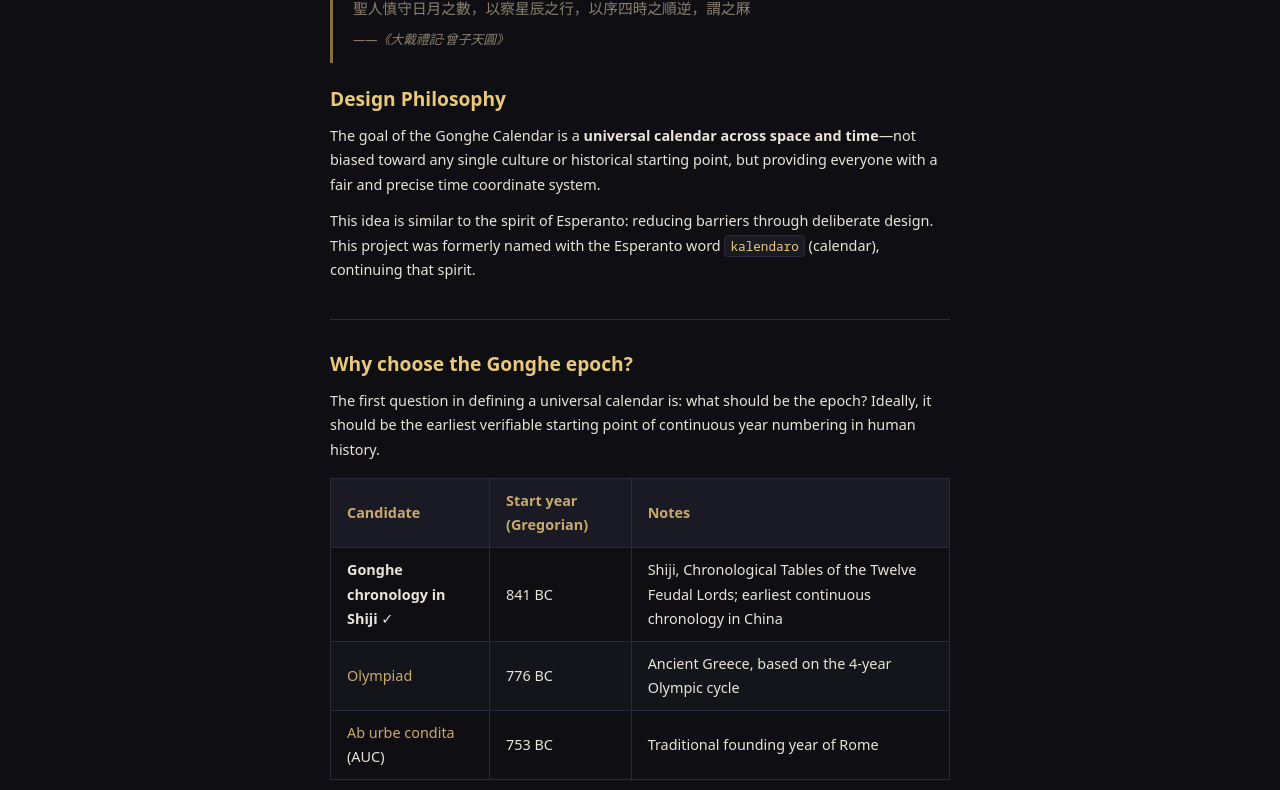
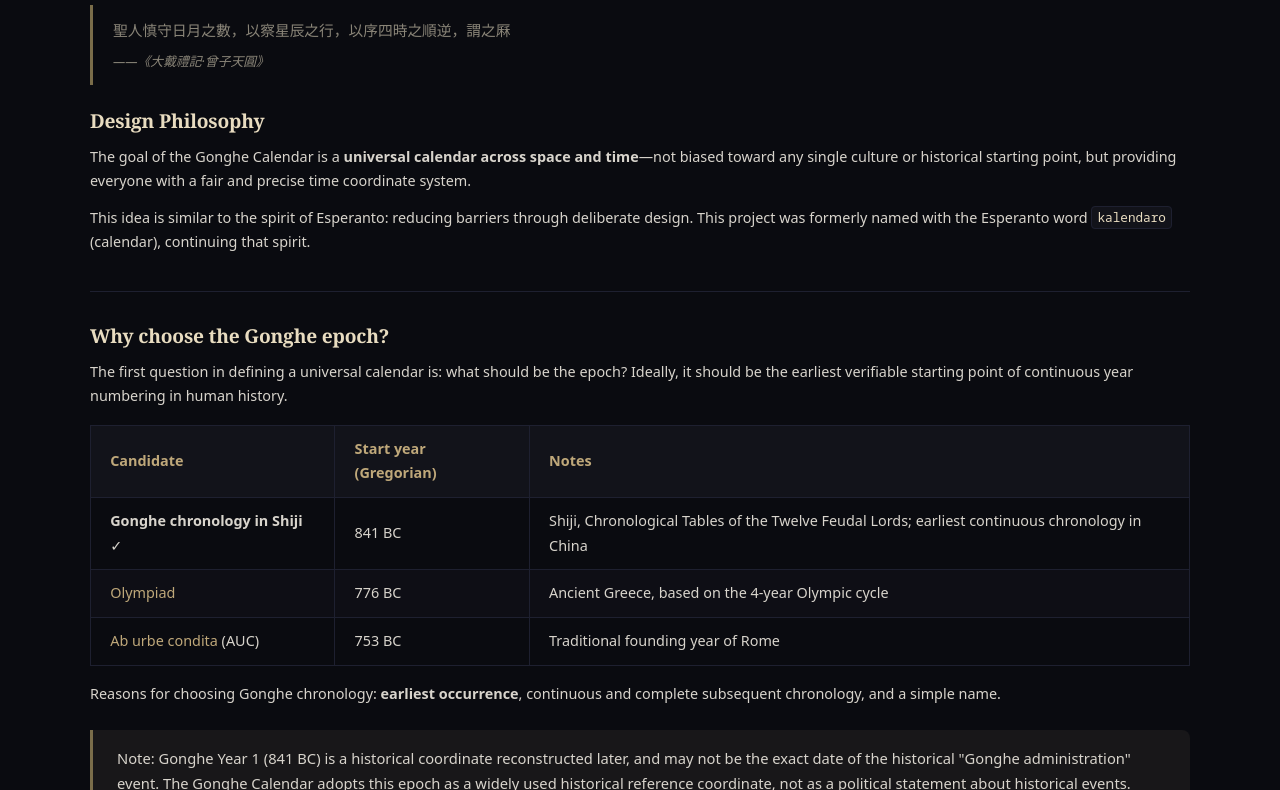
Before and after one commit to tzengyuxio/gongheli, an Astro site in the folder web/: page /gongheli/about in a window 1280 px wide. Shown: the part 186-976 px from the top of the page. Built offline with nearby package versions, Linux system fonts and the light colour scheme; Astro itself is replaced by a stand-in of ours.

Commit message:
style: update design tokens and global styles for Observatory theme

```diff
--- a/web/src/styles/global.css
+++ b/web/src/styles/global.css
@@ -5,16 +5,42 @@
 
 /* --- Design tokens --- */
 :root {
-  --color-bg: #0f0f13;
-  --color-surface: #1a1a24;
-  --color-border: #2a2a38;
-  --color-text: #e8e4d9;
-  --color-muted: #8a8070;
-  --color-accent: #c8a96e;
-  --color-accent-dim: #8a7040;
-  --color-highlight: #e8c87a;
-  --font-sans: 'Noto Sans TC', 'PingFang TC', 'Microsoft JhengHei', system-ui, sans-serif;
-  --font-mono: 'Noto Sans Mono', 'Courier New', monospace;
+  /* Backgrounds */
+  --color-bg: #0a0b10;
+  --color-surface: #12131a;
+  --color-surface-raised: #1a1b24;
+
+  /* Borders */
+  --color-border: #1e2030;
+  --color-border-accent: rgba(180, 160, 120, 0.2);
+
+  /* Text */
+  --color-text: #d8d4cc;
+  --color-text-secondary: #8a8578;
+  --color-text-dim: #5a5650;
+
+  /* Backward-compat alias */
+  --color-muted: #8a8578;
+
+  /* Accent — shifted from warm gold to cooler champagne/brass */
+  --color-accent: #bfa87a;
+  --color-accent-bright: #d4c49a;
+  --color-accent-dim: #7a6d4a;
+
+  /* Functional */
+  --color-highlight: #e8dcc0;
+
+  /* Fonts */
+  --font-display: 'Instrument Serif', Georgia, serif;
+  --font-sans: 'Noto Sans TC', 'PingFang TC', system-ui, sans-serif;
+  --font-mono: 'JetBrains Mono', 'Noto Sans Mono', monospace;
+
+  /* Sizing */
+  --container-wide: 1100px;
+  --container-narrow: 720px;
+
+  /* Transitions */
+  --ease-out: cubic-bezier(0.16, 1, 0.3, 1);
 }
 
 /* --- Reset --- */
@@ -22,36 +48,33 @@
 
 html { scroll-behavior: smooth; }
 
+/* --- Base typography & body --- */
 body {
   background: var(--color-bg);
   color: var(--color-text);
   font-family: var(--font-sans);
   line-height: 1.7;
   min-height: 100vh;
+  -webkit-font-smoothing: antialiased;
 }
 
-a { color: var(--color-accent); text-decoration: none; }
-a:hover { color: var(--color-highlight); text-decoration: underline; }
+h1, h2, h3 {
+  font-family: var(--font-display);
+  color: var(--color-highlight);
+  letter-spacing: -0.01em;
+}
+
+h1 { font-size: clamp(1.8rem, 4vw, 2.6rem); line-height: 1.15; margin-bottom: 1.5rem; }
+h2 { font-size: clamp(1.3rem, 2.5vw, 1.7rem); line-height: 1.25; }
+h3 { font-size: 1.1rem; line-height: 1.3; }
+
+a { color: var(--color-accent); text-decoration: none; transition: color 0.2s; }
+a:hover { color: var(--color-accent-bright); }
 
 /* --- Layout --- */
-.container {
-  max-width: 800px;
-  margin: 0 auto;
-  padding: 0 1.5rem;
-}
-
-.section {
-  padding: 3rem 0;
-}
-
-.container.section {
-  max-width: 620px;
-}
-
-/* --- Typography --- */
-h1 { font-size: clamp(1.6rem, 4vw, 2.2rem); line-height: 1.2; margin-bottom: 1.5rem; }
-h2 { font-size: clamp(1.2rem, 2.5vw, 1.5rem); line-height: 1.3; }
-h3 { font-size: 1.05rem; }
+.container { max-width: var(--container-wide); margin: 0 auto; padding: 0 2rem; }
+.container.narrow { max-width: var(--container-narrow); }
+.section { padding: 4rem 0; }
 
 /* --- Tables --- */
 table {
@@ -61,7 +84,7 @@ table {
 }
 th, td {
   border: 1px solid var(--color-border);
-  padding: 0.6rem 1rem;
+  padding: 0.7rem 1.2rem;
   text-align: left;
 }
 th {
@@ -69,7 +92,7 @@ th {
   color: var(--color-accent);
   font-weight: 600;
 }
-tr:nth-child(even) td { background: rgba(26, 26, 36, 0.5); }
+tr:nth-child(even) td { background: rgba(18, 19, 26, 0.5); }
 
 /* --- Code --- */
 code {
@@ -97,7 +120,7 @@ pre code {
 
 /* --- Shared components --- */
 .callout {
-  background: rgba(200, 169, 110, 0.08);
+  background: rgba(191, 168, 122, 0.08);
   border-left: 3px solid var(--color-accent-dim);
   border-radius: 0 8px 8px 0;
   padding: 1rem 1.5rem;
@@ -125,3 +148,29 @@ pre code {
 .highlight-row:last-child { border-bottom: none; }
 .highlight-row .label { color: var(--color-muted); min-width: 140px; }
 .highlight-row .value { color: var(--color-text); font-family: var(--font-mono); }
+
+/* --- Animation utilities --- */
+
+/* Fade-in on scroll — activated by adding .visible class via IntersectionObserver */
+.fade-in {
+  opacity: 0;
+  transform: translateY(20px);
+  transition: opacity 0.7s var(--ease-out), transform 0.7s var(--ease-out);
+}
+.fade-in.visible {
+  opacity: 1;
+  transform: translateY(0);
+}
+
+/* Stagger delays for child elements */
+.stagger > :nth-child(1) { transition-delay: 0s; }
+.stagger > :nth-child(2) { transition-delay: 0.08s; }
+.stagger > :nth-child(3) { transition-delay: 0.08s; }
+.stagger > :nth-child(4) { transition-delay: 0.24s; }
+.stagger > :nth-child(5) { transition-delay: 0.32s; }
+.stagger > :nth-child(6) { transition-delay: 0.40s; }
+
+@keyframes countUp {
+  from { opacity: 0; transform: translateY(10px); }
+  to   { opacity: 1; transform: translateY(0); }
+}
```
